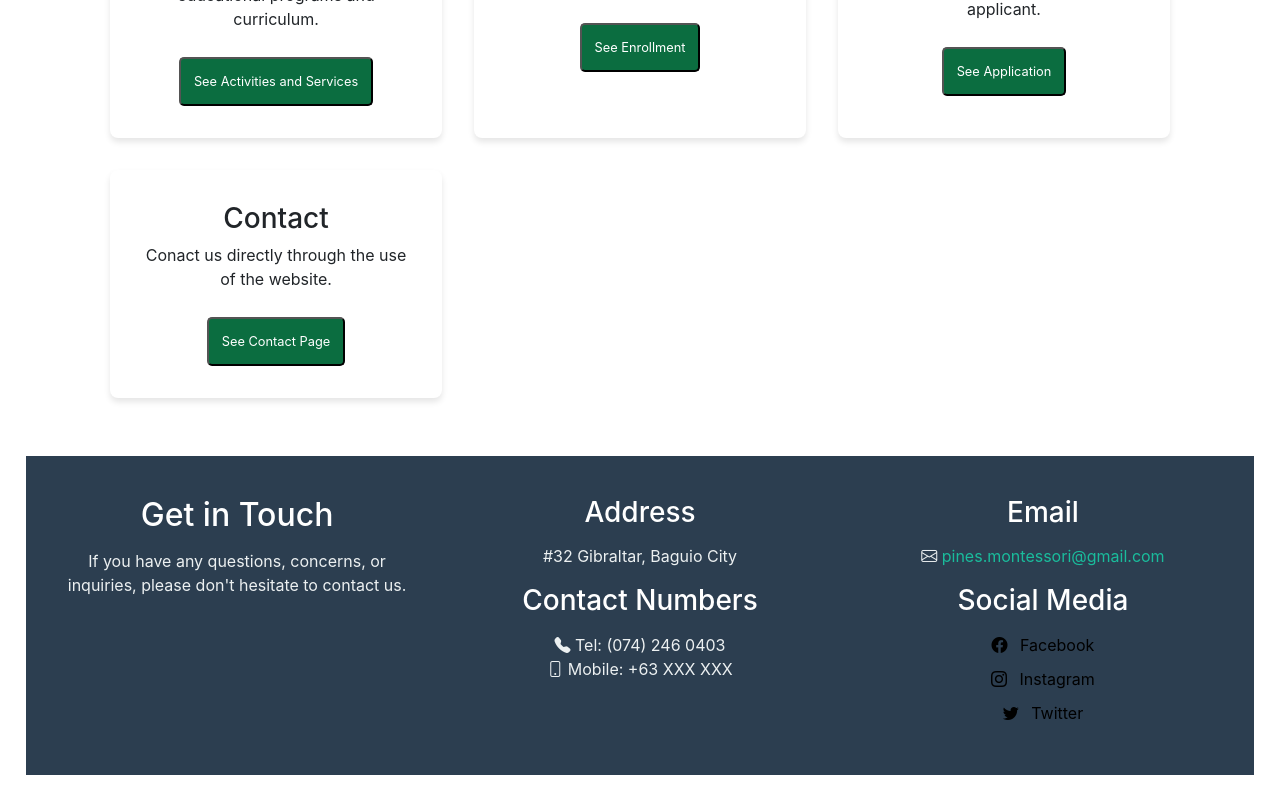
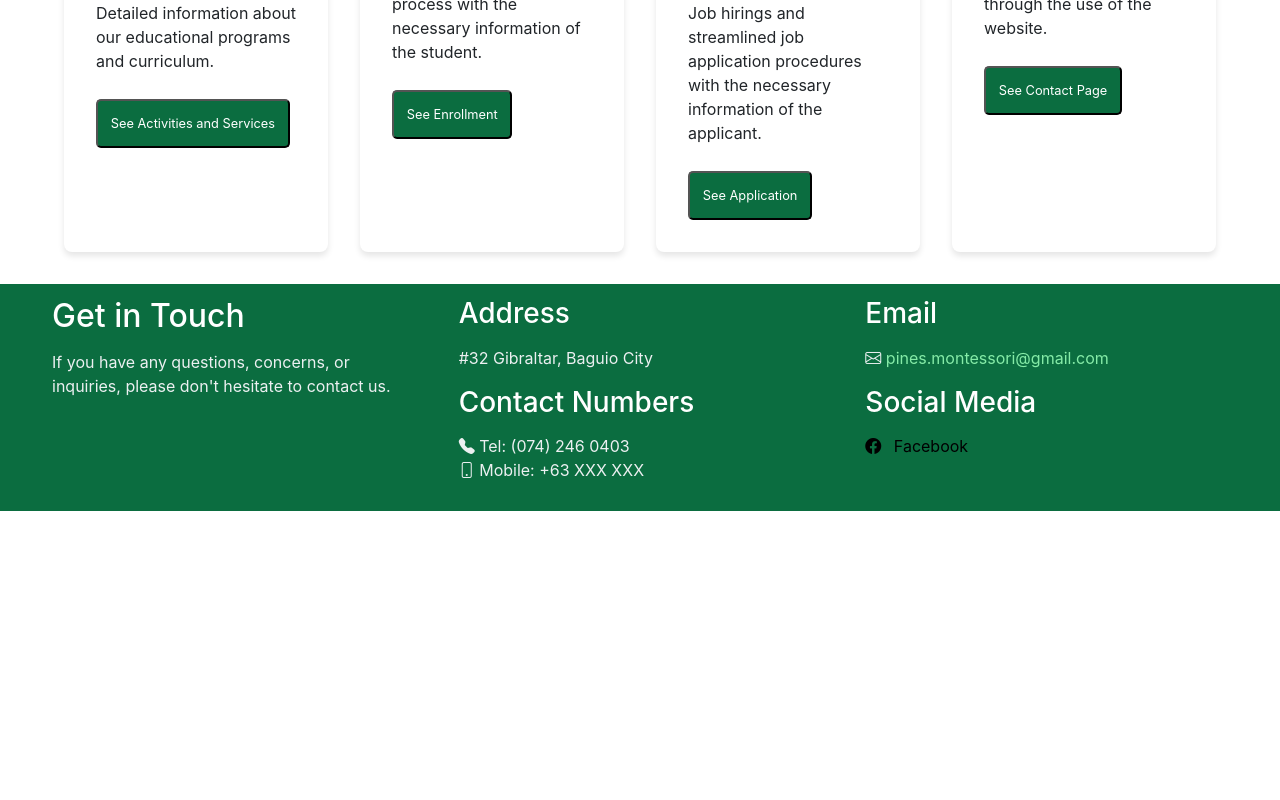
Before and after one commit to RoldanOppas/appdev, a React (Vite) app: page / in a window 1280 px wide. Shown: the part 1898-2698 px from the top of the page. After the commit the page ends 2409 px from the top, so only its background shows below. Built offline with nearby package versions, Linux system fonts and the light colour scheme.

Commit message:
footer fix

```diff
--- a/src/App.css
+++ b/src/App.css
@@ -1,7 +1,3 @@
-#root {
-
-  text-align: center;
-}
 .logo:hover {
   filter: drop-shadow(0 0 2em #646cffaa);
 }
@@ -36,9 +32,9 @@
 /*footer */
 
 .footer {
-  background-color: #2c3e50; /* Dark background for standard footers */
+  background-color: #0b6d40; /* Dark background for standard footers */
   color: #ecf0f1; /* Light text for contrast */
-  padding: 40px 20px;
+  padding: 1%;
 }
 
 .footer .container {
@@ -67,7 +63,7 @@
 }
 
 .footer a {
-  color: #1abc9c; /* Green for links */
+  color: #85eba7; /* Green for links */
   text-decoration: none;
 }
 
@@ -78,6 +74,7 @@
 .social-links a {
   display: inline-block;
   margin-bottom: 10px;
+  color: #85eba7;
 }
 
 .social-links i {
--- a/src/App.jsx
+++ b/src/App.jsx
@@ -76,23 +76,8 @@ const App = () => {
             <i className="bi bi-facebook"></i> Facebook
           </a>
           <br />
-          <a
-            href="https://www.instagram.com"
-            className="social-link"
-            target="_blank"
-            rel="noopener noreferrer"
-          >
-            <i className="bi bi-instagram"></i> Instagram
-          </a>
-          <br />
-          <a
-            href="https://www.twitter.com"
-            className="social-link"
-            target="_blank"
-            rel="noopener noreferrer"
-          >
-            <i className="bi bi-twitter"></i> Twitter
-          </a>
+
+
         </div>
       </div>
     </div>
--- a/src/css/Activities.css
+++ b/src/css/Activities.css
@@ -119,6 +119,11 @@
   flex-direction: row-reverse;
 }
 
+.program-info, .program-info-alternate{
+  line-height: 40px;
+  text-align: left;
+}
+
 .program-info button, .program-info-alternate button{
   float: right;
   font-weight: bold;
--- a/src/css/Home.css
+++ b/src/css/Home.css
@@ -85,9 +85,7 @@
   color: var(--white);
   }
 
-  body{
-    padding: 2vw;
-  }
+
 
 
 .background-content {
@@ -95,6 +93,7 @@
     align-items: center;
     gap: 20px;
     flex-wrap: wrap;
+    padding: 1%;
   }
 
 
--- a/src/pages/ApplyNow.jsx
+++ b/src/pages/ApplyNow.jsx
@@ -10,7 +10,7 @@ const ApplyNow = () => {
 
   return (
     <div className="apply">
-      <h1>Apply Now!</h1>
+      <center><h1>Apply Now!</h1></center>
 
       <div className="application-types">
         <section className="student-enrollment">
```
